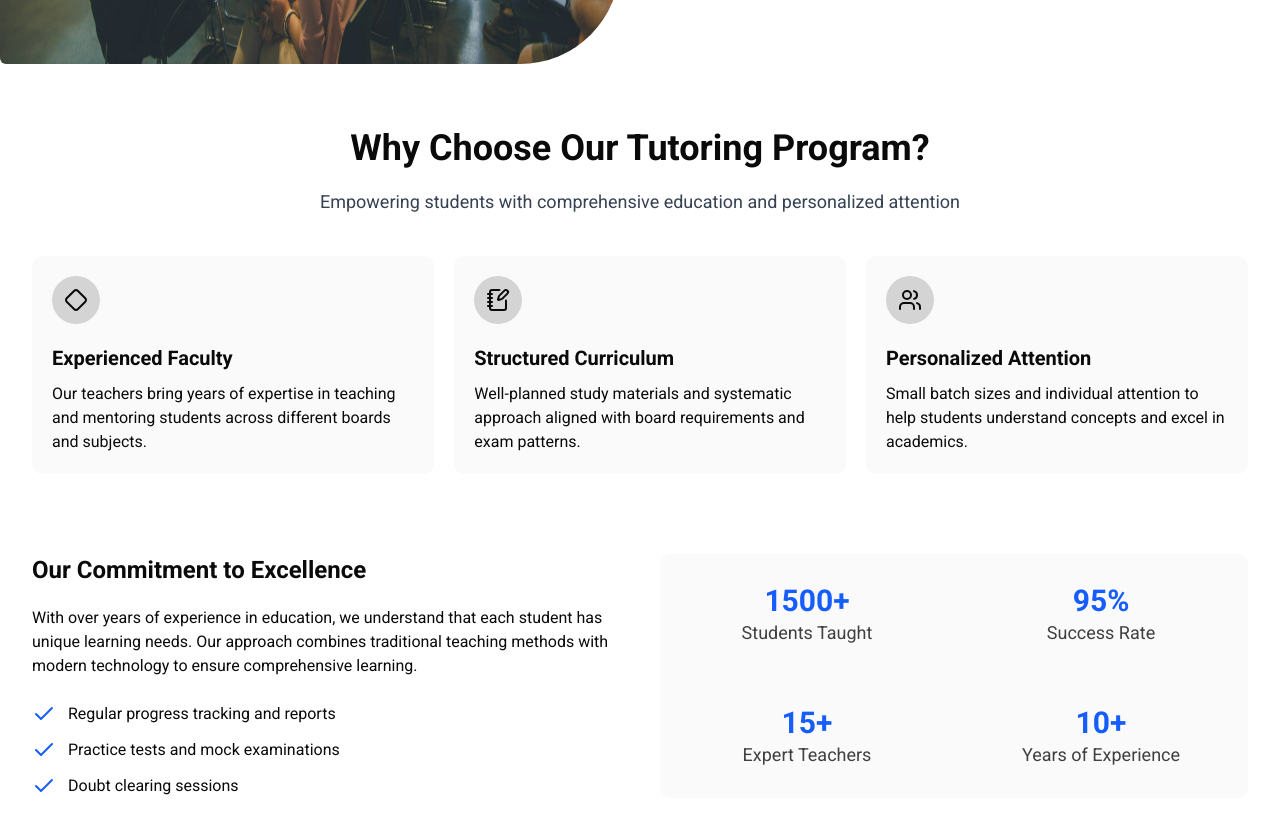
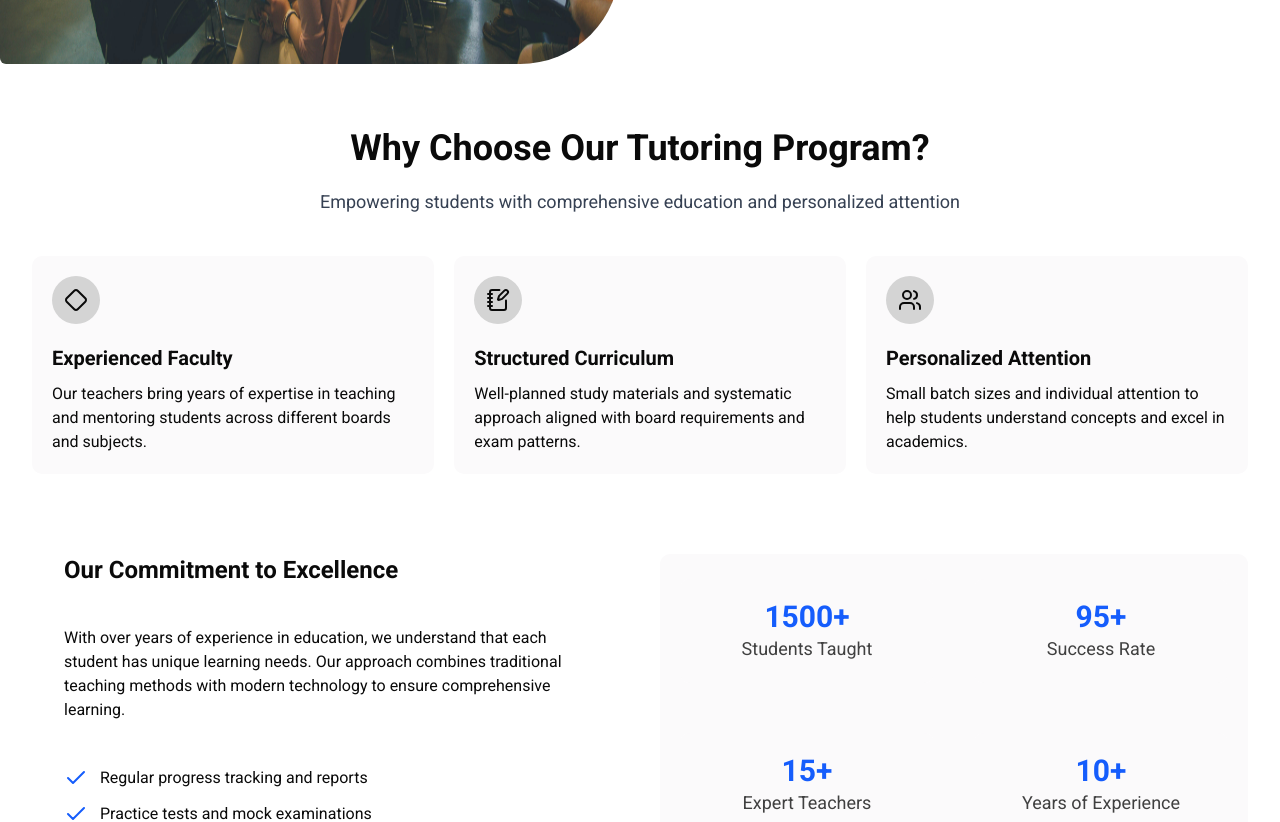
Before and after one commit to pranay03bhoir/kcc-classes-website-SMS-, a Next.js app in the folder frontend/: page / in a window 1280 px wide. Shown: the part 1980-2802 px from the top of the page. Built offline with nearby package versions, Linux system fonts and the light colour scheme.

Commit message:
Enhance HomePageSectionTwo with framer-motion for improved animations and refactor card rendering

```diff
--- a/frontend/src/components/Home/HomePageSectionTwo.jsx
+++ b/frontend/src/components/Home/HomePageSectionTwo.jsx
@@ -1,9 +1,6 @@
 "use client";
-import React, { useEffect, useState } from "react";
-import { Diamond } from "lucide-react";
-import { NotebookPen } from "lucide-react";
-import { Users } from "lucide-react";
-import { Check } from "lucide-react";
+import React, { useEffect, useState, useRef } from "react";
+import { Diamond, NotebookPen, Users, Check } from "lucide-react";
 import { motion, animate, useInView } from "motion/react";
 import { useMotionValue } from "motion/react";
 
@@ -21,15 +18,15 @@ const HomePageSectionTwo = () => {
   const [displayTeacherCount, setDisplayTeacherCount] = useState(0);
   const [displayExperienceCount, setDisplayExperienceCount] = useState(0);
   const [displaySuccessRate, setDisplaySuccessRate] = useState(0);
-  const sectionRef = React.useRef(null);
+
+  const sectionRef = useRef(null);
   const isInView = useInView(sectionRef, { once: true, margin: "-100px" });
+
   useEffect(() => {
     if (isInView) {
       const controls = animate(count, 1500, { duration: 5 });
       const controlsTeachers = animate(teachers, 15, { duration: 2 });
-      const controlsExperience = animate(experience, 10, {
-        duration: 2,
-      });
+      const controlsExperience = animate(experience, 10, { duration: 2 });
       const controlSuccessRate = animate(successRate, 95, { duration: 2 });
 
       const updateCount = () => setDisplayCount(Math.round(count.get()));
@@ -39,10 +36,12 @@ const HomePageSectionTwo = () => {
         setDisplayExperienceCount(Math.round(experience.get()));
       const updateSuccessRate = () =>
         setDisplaySuccessRate(Math.round(successRate.get()));
-      const interval = setInterval(updateCount, 50); // Update UI every 50ms
-      const intervalTeachers = setInterval(updateTeachers, 50); // Update UI every 50ms
+
+      const interval = setInterval(updateCount, 50);
+      const intervalTeachers = setInterval(updateTeachers, 50);
       const intervalExperience = setInterval(updateExperience, 50);
       const IntervalSuccessRate = setInterval(updateSuccessRate, 50);
+
       return () => {
         controls.stop();
         controlsTeachers.stop();
@@ -57,56 +56,80 @@ const HomePageSectionTwo = () => {
   }, [isInView]);
 
   return (
-    <div>
-      <div className={`text-center`}>
-        <h1 className={`text-4xl font-bold `}>
+    <motion.div
+      initial={{ opacity: 0 }}
+      whileInView={{ opacity: 1 }}
+      animate={{ opacity: 1 }}
+      viewport={{ once: true }}
+    >
+      <div className="text-center">
+        <motion.h1
+          initial={{ opacity: 0, y: 50 }}
+          whileInView={{ opacity: 1, y: 0 }}
+          transition={{ duration: 0.6 }}
+          viewport={{ once: true }}
+          className="text-4xl font-bold"
+        >
           Why Choose Our Tutoring Program?
-        </h1>
-        <p className={`text-lg  pt-5 text-gray-700`}>
+        </motion.h1>
+        <motion.p
+          initial={{ opacity: 0, y: 50 }}
+          whileInView={{ opacity: 1, y: 0 }}
+          transition={{ duration: 0.8 }}
+          viewport={{ once: true }}
+          className="text-lg pt-5 text-gray-700"
+        >
           Empowering students with comprehensive education and personalized
           attention
-        </p>
+        </motion.p>
+      </div>
+      <div className="md:flex md:flex-row gap-5 pt-10 px-8 md:px-8 flex flex-col">
+        {[
+          {
+            icon: Diamond,
+            title: "Experienced Faculty",
+            text: "Our teachers bring years of expertise in teaching and mentoring students across different boards and subjects.",
+          },
+          {
+            icon: NotebookPen,
+            title: "Structured Curriculum",
+            text: "Well-planned study materials and systematic approach aligned with board requirements and exam patterns.",
+          },
+          {
+            icon: Users,
+            title: "Personalized Attention",
+            text: "Small batch sizes and individual attention to help students understand concepts and excel in academics.",
+          },
+        ].map((item, index) => (
+          <motion.div
+            key={index}
+            initial={{ opacity: 0, y: 50 }}
+            whileInView={{ opacity: 1, y: 0 }}
+            transition={{ duration: 0.6, delay: index * 0.2 }}
+            viewport={{ once: true }}
+            className={CommonClassesForCards}
+          >
+            <div className={CommonClassesForTheCardsIcons}>
+              <item.icon />
+            </div>
+            <h1 className="text-xl font-bold mb-2.5">{item.title}</h1>
+            <p>{item.text}</p>
+          </motion.div>
+        ))}
       </div>
       <div
-        className={`md:flex md:flex-row gap-5 pt-10 px-8 md:px-8 flex flex-col`}
-      >
-        <div className={`${CommonClassesForCards}`}>
-          <div className={`${CommonClassesForTheCardsIcons}`}>
-            <Diamond />
-          </div>
-          <h1 className={`text-xl font-bold mb-2.5`}>Experienced Faculty</h1>
-          <p>
-            Our teachers bring years of expertise in teaching and mentoring
-            students across different boards and subjects.
-          </p>
-        </div>
-        <div className={`${CommonClassesForCards}`}>
-          <div className={`${CommonClassesForTheCardsIcons}`}>
-            <NotebookPen />
-          </div>
-          <h1 className={`text-xl font-bold mb-2.5`}>Structured Curriculum</h1>
-          <p>
-            Well-planned study materials and systematic approach aligned with
-            board requirements and exam patterns.
-          </p>
-        </div>
-        <div className={`${CommonClassesForCards}`}>
-          <div className={`${CommonClassesForTheCardsIcons}`}>
-            <Users />
-          </div>
-          <h1 className={`text-xl font-bold mb-2.5`}>Personalized Attention</h1>
-          <p>
-            Small batch sizes and individual attention to help students
-            understand concepts and excel in academics.
-          </p>
-        </div>
-      </div>
-      <div
-        className={`pt-20 px-8 md:grid md:grid-cols-2 flex flex-col gap-10`}
+        className="pt-20 px-8 md:grid md:grid-cols-2 flex flex-col gap-10"
         ref={sectionRef}
       >
-        <div>
-          <h1 className={`text-2xl font-bold mb-5`}>
+        <motion.div
+          initial={{ opacity: 0, x: -50 }}
+          whileInView={{ opacity: 1, x: 0 }}
+          viewport={{ once: true }}
+          transition={{ duration: 0.8 }}
+          className={` px-8 md:grid md:grid-row-2 flex flex-col gap-5`}
+          ref={sectionRef}
+        >
+          <h1 className="text-2xl font-bold mb-5">
             Our Commitment to Excellence
           </h1>
           <p>
@@ -131,37 +154,37 @@ const HomePageSectionTwo = () => {
               <span className="pl-3">Doubt clearing sessions</span>
             </li>
           </ol>
-        </div>
-        <div
+        </motion.div>
+        <motion.div
+          initial={{ opacity: 0, x: 50 }}
+          whileInView={{ opacity: 1, x: 0 }}
+          transition={{ duration: 0.8 }}
+          viewport={{ once: true }}
           className={`grid grid-cols-2 ${CommonClassesForCards} text-center items-center gap-10`}
         >
-          <div>
-            <h1 className={`md:text-3xl text-2xl font-bold text-blue-600`}>
-              {displayCount}+
-            </h1>
-            <p className={`md:text-lg text-neutral-700`}>Students Taught</p>
-          </div>
-          <div>
-            <h1 className={`md:text-3xl text-2xl font-bold text-blue-600`}>
-              {displaySuccessRate}%
-            </h1>
-            <p className={`text-lg text-neutral-700`}>Success Rate</p>
-          </div>
-          <div>
-            <h1 className={`md:text-3xl text-2xl font-bold text-blue-600`}>
-              {displayTeacherCount}+
-            </h1>
-            <p className={`text-lg text-neutral-700`}>Expert Teachers</p>
-          </div>
-          <div>
-            <h1 className={`md:text-3xl text-2xl font-bold text-blue-600`}>
-              {displayExperienceCount}+
-            </h1>
-            <p className={`text-lg text-neutral-700`}>Years of Experience</p>
-          </div>
-        </div>
+          {[
+            { count: displayCount, text: "Students Taught" },
+            { count: displaySuccessRate, text: "Success Rate" },
+            { count: displayTeacherCount, text: "Expert Teachers" },
+            { count: displayExperienceCount, text: "Years of Experience" },
+          ].map((item, index) => (
+            <motion.div
+              key={index}
+              initial={{ opacity: 0, scale: 0.8 }}
+              whileInView={{ opacity: 1, scale: 1 }}
+              viewport={{ once: true }}
+              transition={{ duration: 0.6, delay: index * 0.2 }}
+              className={`grid grid-row-2 ${CommonClassesForCards} text-center items-center`}
+            >
+              <h1 className="md:text-3xl text-2xl font-bold text-blue-600">
+                {item.count}+
+              </h1>
+              <p className="text-lg text-neutral-700">{item.text}</p>
+            </motion.div>
+          ))}
+        </motion.div>
       </div>
-    </div>
+    </motion.div>
   );
 };
 
```
